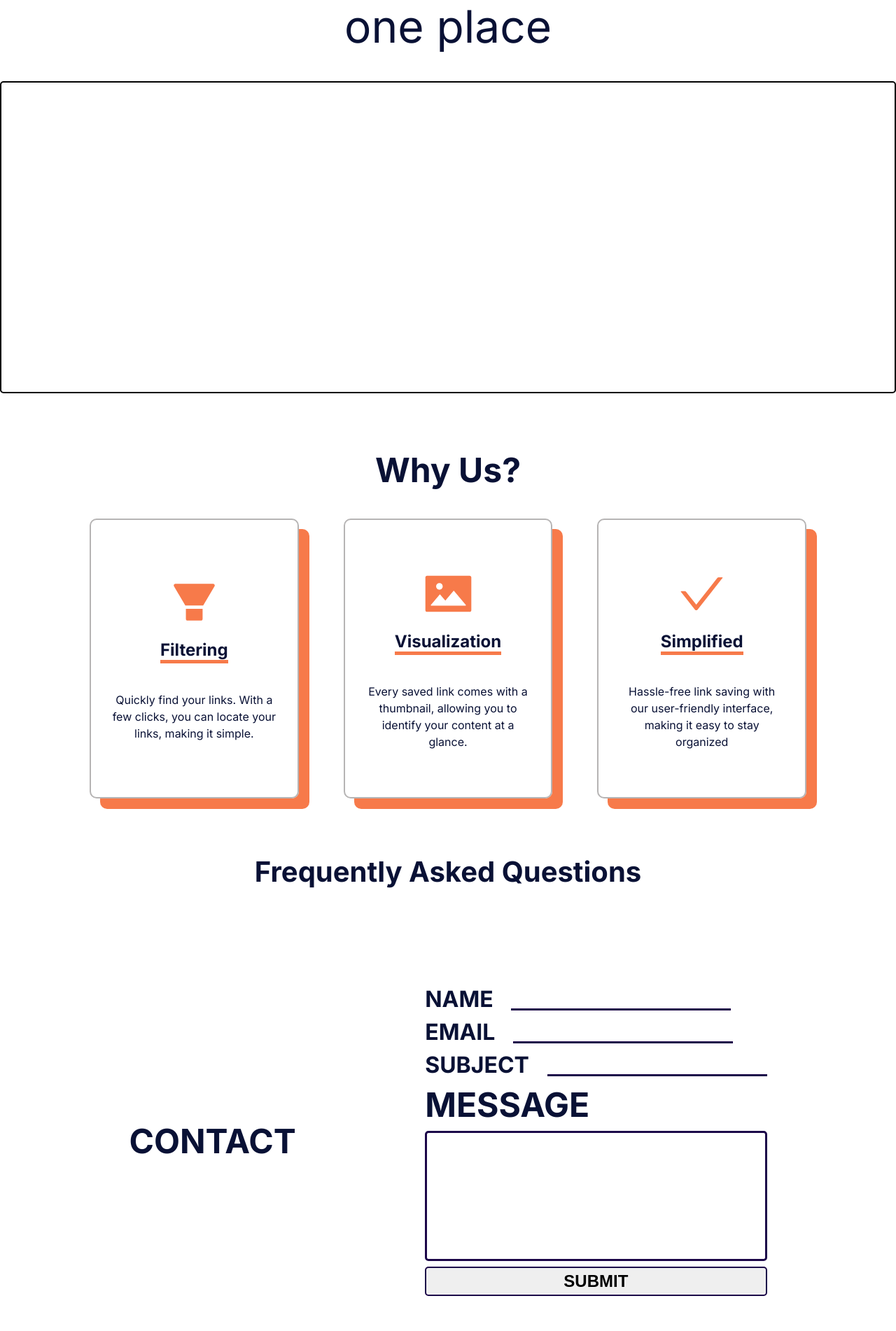
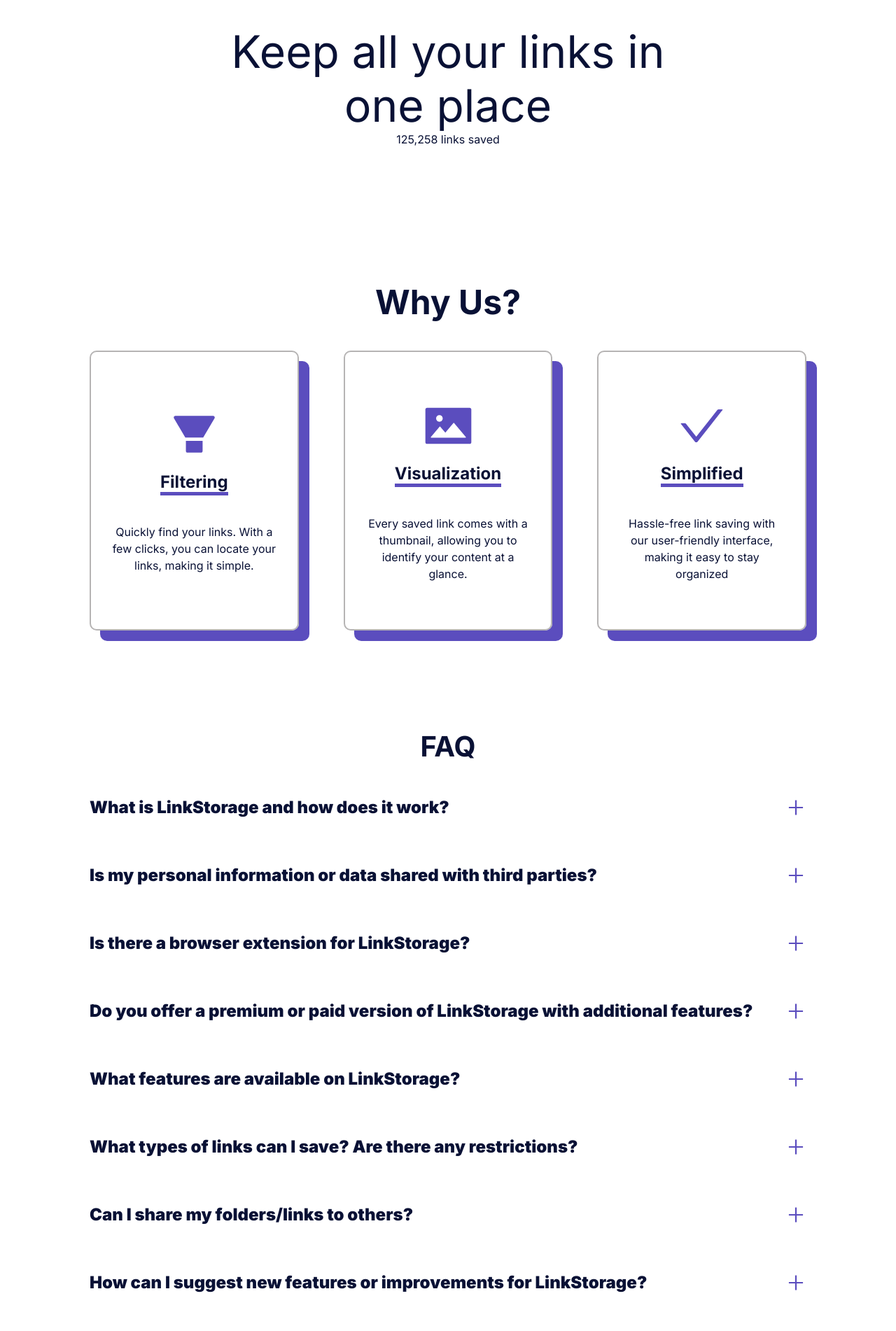
Before and after one commit to JasonCqq/link-saver, a React (Create React App) app in the folder Frontend/: page / in a window 1280 px wide. Shown: the part 238-2140 px from the top of the page at 70% size. Before the commit the page ends 2108 px from the top, so only its background shows below. Built offline with nearby package versions, Linux system fonts and the light colour scheme.

Commit message:
Add FAQ section/collapsibles and Add color scheme change

```diff
--- a/Frontend/package.json
+++ b/Frontend/package.json
@@ -16,6 +16,7 @@
     "react-router-dom": "^6.15.0",
     "react-scripts": "5.0.1",
     "sass": "^1.64.1",
+    "uniqid": "^5.4.0",
     "web-vitals": "^2.1.4"
   },
   "scripts": {
--- a/Frontend/src/Components/Home.tsx
+++ b/Frontend/src/Components/Home.tsx
@@ -1,14 +1,86 @@
-import React from "react";
+import React, { useState } from "react";
 import "../Styles/Home.scss";
-import { AiOutlineCheck, AiFillPicture, AiFillFilter } from "react-icons/ai";
+import {
+  AiOutlineCheck,
+  AiFillPicture,
+  AiFillFilter,
+  AiOutlinePlus,
+} from "react-icons/ai";
 import { Link } from "react-router-dom";
+import uniqid from "uniqid";
 
 function Home() {
+  const faqs = [
+    {
+      id: 1,
+      question: "What is LinkStorage and how does it work?",
+      answer:
+        "Our website is a link saver tool that allows you to store and organize your favorite links all in one place. You can save URLs, filter and search through your collection, and even preview the content of the links directly on our platform.",
+    },
+
+    {
+      id: 2,
+      question: "Is my personal information or data shared with third parties?",
+      answer:
+        "No, your personal information or data will never be shared with third parties. We prioritize the security and privacy of your information.",
+    },
+
+    {
+      id: 3,
+      question: "Is there a browser extension for LinkStorage?",
+      answer:
+        "Not yet, but we're actively working on developing a browser extension to enhance your LinkStorage experience. Stay tuned for updates on this feature!",
+    },
+
+    {
+      id: 4,
+      question:
+        "Do you offer a premium or paid version of LinkStorage with additional features?",
+      answer:
+        "No, every feature of LinkStorage is available for free. We believe in providing a comprehensive and valuable link-saving experience to all our users.",
+    },
+
+    {
+      id: 5,
+      question: "What features are available on LinkStorage?",
+      answer:
+        "LinkStorage offers a range of features to streamline your link-saving process, including filtering options like sorting and searching, thumbnail previews for easy identification, reminders to keep you organized, and the ability to create folders for efficient categorization.",
+    },
+
+    {
+      id: 6,
+      question: "What types of links can I save? Are there any restrictions?",
+      answer:
+        "There are no restrictions on the types of links you can save in LinkStorage. You can save links to websites, articles, videos, and more, making it a versatile tool for all your link-saving needs.",
+    },
+
+    {
+      id: 7,
+      question: "Can I share my folders/links to others?",
+      answer:
+        "Absolutely! You have the ability to generate shareable links for your folders, allowing you to easily share collections of links with others.",
+    },
+
+    {
+      id: 8,
+      question:
+        "How can I suggest new features or improvements for LinkStorage?",
+      answer:
+        "We value your input! To suggest new features or improvements for LinkStorage, please visit our Contact Section below. We're always eager to hear your ideas and make our platform even better based on user feedback.",
+    },
+  ];
+
+  const [activeID, setActiveID] = useState(0);
+
+  const toggleFAQ = (id: number) => {
+    setActiveID(activeID === id ? 0 : id);
+  };
+
   return (
     <main className="home-page">
       <nav>
         <ul className="nav-bar">
-          <li id="logo">LinkSaver</li>
+          <li id="logo">LinkStorage</li>
 
           <div className="nav-mid">
             <a href="#home-features">About</a>
@@ -29,14 +101,14 @@
         <div className="landing-heading">
           <section>Keep all your links in one place</section>
         </div>
-        <div id="placeholder"></div>
+        <p>125,258 links saved</p>
       </header>
 
       <section id="home-features">
         <h1>Why Us?</h1>
         <div className="home-features-flex">
           <div className="home-features-item">
-            <AiFillFilter color={"#f77a4a"} size={75} />
+            <AiFillFilter color={"#5b4dbe"} size={75} />
             <h2>Filtering</h2>
             <p>
               Quickly find your links. With a few clicks, you can locate your
@@ -44,7 +116,7 @@
             </p>
           </div>
           <div className="home-features-item">
-            <AiFillPicture color={"#f77a4a"} size={75} />
+            <AiFillPicture color={"#5b4dbe"} size={75} />
             <h2>Visualization</h2>
             <p>
               Every saved link comes with a thumbnail, allowing you to identify
@@ -52,7 +124,7 @@
             </p>
           </div>
           <div className="home-features-item">
-            <AiOutlineCheck color={"#f77a4a"} size={75} />
+            <AiOutlineCheck color={"#5b4dbe"} size={75} />
             <h2>Simplified</h2>
             <p>
               Hassle-free link saving with our user-friendly interface, making
@@ -63,9 +135,24 @@
       </section>
 
       <section id="home-faq">
-        <h1>Frequently Asked Questions</h1>
+        <h1>FAQ</h1>
 
-        <div className="landing-tutorial-container"></div>
+        <div className="home-faq-container">
+          {faqs.map((faq) => {
+            return (
+              <div className="faq-item" key={uniqid()}>
+                <div className="faq-flex" onClick={() => toggleFAQ(faq.id)}>
+                  <p>{faq.question}</p>
+                  <AiOutlinePlus color={"#5b4dbe"} size={30} />
+                </div>
+
+                {activeID === faq.id && (
+                  <p className="faq-answer">{faq.answer}</p>
+                )}
+              </div>
+            );
+          })}
+        </div>
       </section>
 
       <footer id="home-contact">
@@ -89,7 +176,7 @@
           <label htmlFor="message">MESSAGE</label>
           <textarea id="message" name="message" required></textarea>
 
-          <button type="submit">SUBMIT</button>
+          <button type="submit">Send Message</button>
         </form>
       </footer>
     </main>
--- a/Frontend/src/Styles/Dashboard.scss
+++ b/Frontend/src/Styles/Dashboard.scss
@@ -1,33 +1,73 @@
+$accent: #f77a4a;
+$line: #e6e6e6;
+
 .dashboard-container {
   display: flex;
   width: 100%;
 
   .d-sidebar {
     width: 17.5%;
-    border-right: 1px solid #000000;
+    border-right: 1px solid $line;
     height: 100vh;
+
     > div {
-      border-bottom: 1px solid #000000;
-      padding: 20px 10px;
+      padding: 10px 10px;
     }
 
     > div > h1 {
       font-size: 0.8rem;
+    }
+
+    .sidebar-profile {
+      font-weight: 600;
+      display: flex;
+      align-items: center;
+      justify-content: center;
+      font-size: 0.85rem;
+    }
+
+    .sidebar-search {
+      display: flex;
+      border-bottom: 1px solid $line;
+      #search {
+        border: none;
+        margin-left: 5px;
+
+        &:focus {
+          outline: none;
+          border-bottom: 1px solid $accent;
+        }
+      }
+    }
+
+    .sidebar-pins {
+      border-bottom: 1px solid $line;
+      display: flex;
+    }
+
+    .sidebar-folders {
+      .folders-flex {
+        display: flex;
+
+        > h1 {
+          font-size: 0.8rem;
+        }
+      }
+
+      > button {
+        border: none;
+      }
     }
   }
 
   .d-main {
     width: 82.5%;
 
-    > div {
-      border-bottom: 1px solid black;
-    }
-
     .main-title {
-      padding: 0px 20px;
+      padding: 15px 20px;
       display: flex;
-      height: 3vh;
       align-items: center;
+      border-bottom: 1px solid $line;
     }
 
     .main-functions {
@@ -36,6 +76,16 @@
       height: 10vh;
 
       > button {
+        margin-left: 3vw;
+        font-size: 1.5rem;
+        border: 1px solid $line;
+        color: black;
+        padding: 10px 20px;
+        height: 6vh;
+        width: 15vw;
+        font-size: 1rem;
+        font-weight: 800;
+        background: none;
       }
     }
 
--- a/Frontend/src/Styles/Home.scss
+++ b/Frontend/src/Styles/Home.scss
@@ -1,5 +1,5 @@
 $secondary: #1c0749;
-$accent: #f77a4a;
+$accent: #5b4dbe;
 
 .home-page {
   .nav-bar {
@@ -47,11 +47,12 @@
 
       #getStarted {
         font-size: 1.1rem;
-        font-weight: 600;
-        color: white;
-        padding: 10px 25px;
+        font-weight: 400;
+        padding: 15px 25px;
         border-radius: 5px;
         background-color: $accent;
+        transition: box-shadow 0.15s ease-in-out;
+        color: white;
 
         &:hover {
           box-shadow: 1px 1px 20px $accent;
@@ -71,7 +72,7 @@
 
   .landing-page {
     width: 100%;
-    height: 100vh;
+    height: 70vh;
     display: flex;
     flex-direction: column;
     justify-content: center;
@@ -87,14 +88,6 @@
       margin-top: 20vh;
       width: 50%;
     }
-
-    #placeholder {
-      border: 2px solid black;
-      border-radius: 5px;
-      width: 100%;
-      height: 700px;
-      margin-top: 5vh;
-    }
   }
 
   #home-features {
@@ -103,6 +96,7 @@
     display: flex;
     flex-direction: column;
     align-items: center;
+    height: 70vh;
 
     > h1 {
       font-size: 3rem;
@@ -145,11 +139,46 @@
   #home-faq {
     margin-top: 10vh;
     height: auto;
+    display: flex;
+    flex-direction: column;
+    align-items: center;
+    height: 120vh;
 
     > h1 {
       font-size: 2.5rem;
       text-align: center;
-      padding-bottom: 10vh;
+      padding-bottom: 6vh;
+    }
+
+    .home-faq-container {
+      display: flex;
+      flex-direction: column;
+      gap: 4vh;
+      width: 80%;
+
+      .faq-item {
+        min-height: 65px;
+
+        &:hover {
+          cursor: pointer;
+          color: $accent;
+        }
+
+        .faq-flex {
+          display: flex;
+
+          > p {
+            font-weight: 900;
+            font-size: 1.5rem;
+            margin-right: auto;
+          }
+        }
+        .faq-answer {
+          width: 75%;
+          height: 50px;
+          padding: 25px 0px 50px 0px;
+        }
+      }
     }
   }
 
@@ -172,17 +201,19 @@
       gap: 1vh;
 
       > button {
-        border: 2px solid $secondary;
-        padding: 5px 10px;
-        font-size: 1.5rem;
-        font-weight: 900;
+        border: none;
+        padding: 15px 10px;
+        font-size: 1.15rem;
+        font-weight: 600;
+        transition: box-shadow 0.15s ease-in-out;
+        background-color: $accent;
+        margin-top: 2vh;
         border-radius: 5px;
-        transition: background-color 0.2s ease-in-out;
+        color: white;
 
         &:hover {
-          background-color: $secondary;
-          color: $accent;
           cursor: pointer;
+          box-shadow: 1px 1px 10px $accent;
         }
       }
 
@@ -199,17 +230,17 @@
         border: none;
         font-size: 1.5rem;
         margin-left: 2vw;
-        border-bottom: 3px solid $secondary;
+        border-bottom: 2px solid $secondary;
 
         &:focus {
           outline: none;
-          border-color: #f77a4a;
+          border-color: $accent;
         }
       }
 
       #message {
         resize: none;
-        border: 3px solid $secondary;
+        border: 2px solid $secondary;
         border-radius: 5px;
         font-size: 1.5rem;
         font-family: "Inter";
--- /dev/null
+++ b/Frontend/src/uniqid.tsx
@@ -0,0 +1 @@
+declare module "uniqid";
```
Also changed, not shown: Frontend/src/Components/Dashboard.tsx (+41 -8 lines), 2 other files (tests, documents, lock files or other folders).
